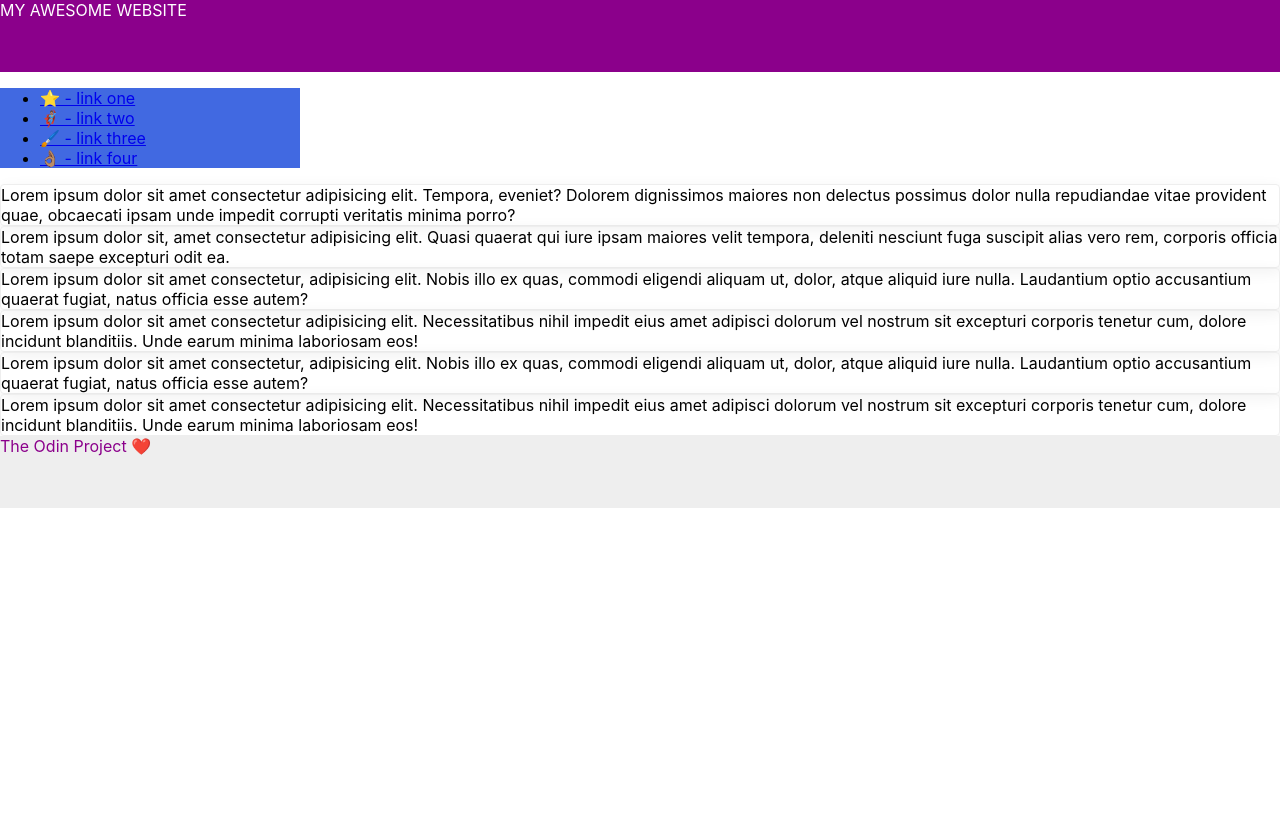
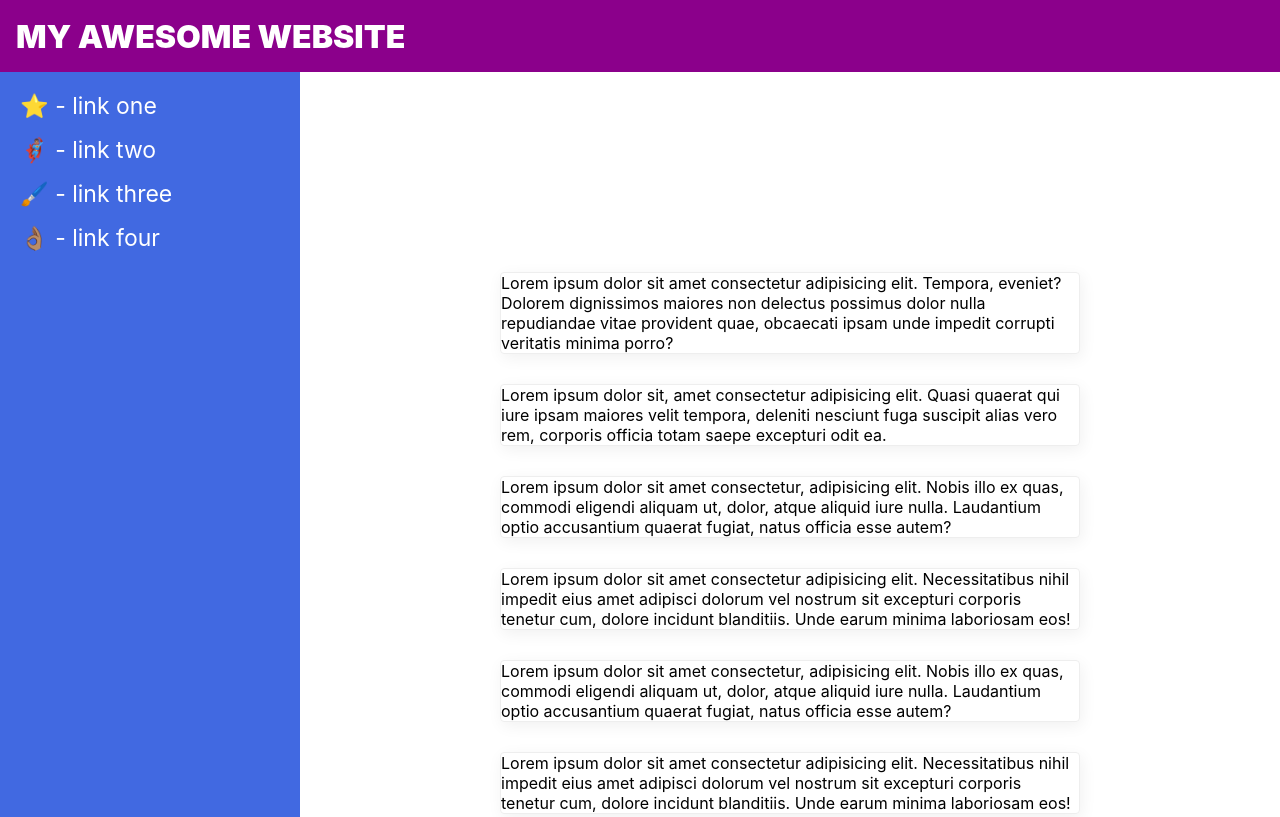
Before and after one commit to SalahAmm/Css-exo, a plain HTML site: page flex/07-flex-layout-2/index.html in a window 1280 px wide. Shown: the top 817 px of the page. Drawn offline with Linux system fonts and the light colour scheme.

Commit message:
Complete last flex test

```diff
--- a/flex/07-flex-layout-2/index.html
+++ b/flex/07-flex-layout-2/index.html
@@ -1,17 +1,16 @@
 <!DOCTYPE html>
 <html lang="en">
   <head>
-    <meta charset="UTF-8">
-    <meta http-equiv="X-UA-Compatible" content="IE=edge">
-    <meta name="viewport" content="width=device-width, initial-scale=1.0">
+    <meta charset="UTF-8" />
+    <meta http-equiv="X-UA-Compatible" content="IE=edge" />
+    <meta name="viewport" content="width=device-width, initial-scale=1.0" />
     <title>The Holy Grail</title>
-    <link rel="stylesheet" href="style.css">
+    <link rel="stylesheet" href="style.css" />
   </head>
   <body>
-    <div class="header">
-      MY AWESOME WEBSITE
-    </div>
+    <div class="header">MY AWESOME WEBSITE</div>
 
+    <div class="content">
       <div class="sidebar">
         <ul>
           <li><a href="#">⭐ - link one</a></li>
@@ -20,16 +19,46 @@
           <li><a href="#">👌🏽 - link four</a></li>
         </ul>
       </div>
+      <div class="items">
 
-    <div class="card">Lorem ipsum dolor sit amet consectetur adipisicing elit. Tempora, eveniet? Dolorem dignissimos maiores non delectus possimus dolor nulla repudiandae vitae provident quae, obcaecati ipsam unde impedit corrupti veritatis minima porro?</div>
-    <div class="card">Lorem ipsum dolor sit, amet consectetur adipisicing elit. Quasi quaerat qui iure ipsam maiores velit tempora, deleniti nesciunt fuga suscipit alias vero rem, corporis officia totam saepe excepturi odit ea.</div>
-    <div class="card">Lorem ipsum dolor sit amet consectetur, adipisicing elit. Nobis illo ex quas, commodi eligendi aliquam ut, dolor, atque aliquid iure nulla. Laudantium optio accusantium quaerat fugiat, natus officia esse autem?</div>
-    <div class="card">Lorem ipsum dolor sit amet consectetur adipisicing elit. Necessitatibus nihil impedit eius amet adipisci dolorum vel nostrum sit excepturi corporis tenetur cum, dolore incidunt blanditiis. Unde earum minima laboriosam eos!</div>
-    <div class="card">Lorem ipsum dolor sit amet consectetur, adipisicing elit. Nobis illo ex quas, commodi eligendi aliquam ut, dolor, atque aliquid iure nulla. Laudantium optio accusantium quaerat fugiat, natus officia esse autem?</div>
-    <div class="card">Lorem ipsum dolor sit amet consectetur adipisicing elit. Necessitatibus nihil impedit eius amet adipisci dolorum vel nostrum sit excepturi corporis tenetur cum, dolore incidunt blanditiis. Unde earum minima laboriosam eos!</div>
+        <div class="card">
+          Lorem ipsum dolor sit amet consectetur adipisicing elit. Tempora,
+          eveniet? Dolorem dignissimos maiores non delectus possimus dolor nulla
+          repudiandae vitae provident quae, obcaecati ipsam unde impedit corrupti
+          veritatis minima porro?
+        </div>
+        <div class="card">
+          Lorem ipsum dolor sit, amet consectetur adipisicing elit. Quasi quaerat
+          qui iure ipsam maiores velit tempora, deleniti nesciunt fuga suscipit
+          alias vero rem, corporis officia totam saepe excepturi odit ea.
+        </div>
+        <div class="card">
+          Lorem ipsum dolor sit amet consectetur, adipisicing elit. Nobis illo ex
+          quas, commodi eligendi aliquam ut, dolor, atque aliquid iure nulla.
+          Laudantium optio accusantium quaerat fugiat, natus officia esse autem?
+        </div>
+        <div class="card">
+          Lorem ipsum dolor sit amet consectetur adipisicing elit. Necessitatibus
+          nihil impedit eius amet adipisci dolorum vel nostrum sit excepturi
+          corporis tenetur cum, dolore incidunt blanditiis. Unde earum minima
+          laboriosam eos!
+        </div>
+        <div class="card">
+          Lorem ipsum dolor sit amet consectetur, adipisicing elit. Nobis illo ex
+          quas, commodi eligendi aliquam ut, dolor, atque aliquid iure nulla.
+          Laudantium optio accusantium quaerat fugiat, natus officia esse autem?
+        </div>
+        <div class="card">
+          Lorem ipsum dolor sit amet consectetur adipisicing elit. Necessitatibus
+          nihil impedit eius amet adipisci dolorum vel nostrum sit excepturi
+          corporis tenetur cum, dolore incidunt blanditiis. Unde earum minima
+          laboriosam eos!
+        </div>
 
-    <div class="footer">
-      The Odin Project ❤️
       </div>
+
+    </div>
+
+    <div class="footer">The Odin Project ❤️</div>
   </body>
 </html>
--- a/flex/07-flex-layout-2/style.css
+++ b/flex/07-flex-layout-2/style.css
@@ -27,3 +27,67 @@ body {
   box-shadow: 2px 4px 16px rgba(0,0,0,.06);
   border-radius: 4px;
 }
+/* ================================== */
+
+body {
+  display: flex;
+  flex-direction: column;
+
+}
+
+.content {
+  display: flex;
+  flex: 1;
+}
+
+.items {
+  display: flex;
+  flex-wrap: wrap ;
+  padding: 200px;
+  gap: 30px;
+}
+
+.card {
+  width: 400px;
+  flex: 1 auto;
+
+}
+
+.sidebar {
+  flex-shrink: 0;
+
+  padding: 20px;
+
+}
+
+ul {
+  margin: 0;
+  padding: 0;
+  list-style: none;
+
+}
+
+li {
+  margin-bottom: 16px;
+}
+
+a {
+  text-decoration: none;
+  color: white;
+  font-size: 23px;
+}
+
+
+.footer {
+  display: flex;
+  align-items: center;
+  justify-content: center;
+}
+
+.header {
+  display: flex;
+  align-items: center;
+  padding: 0 16px;
+  font-size: 32px;
+  font-weight: 900;
+}
```
Lines whose indentation alone changed are shown as unchanged.
